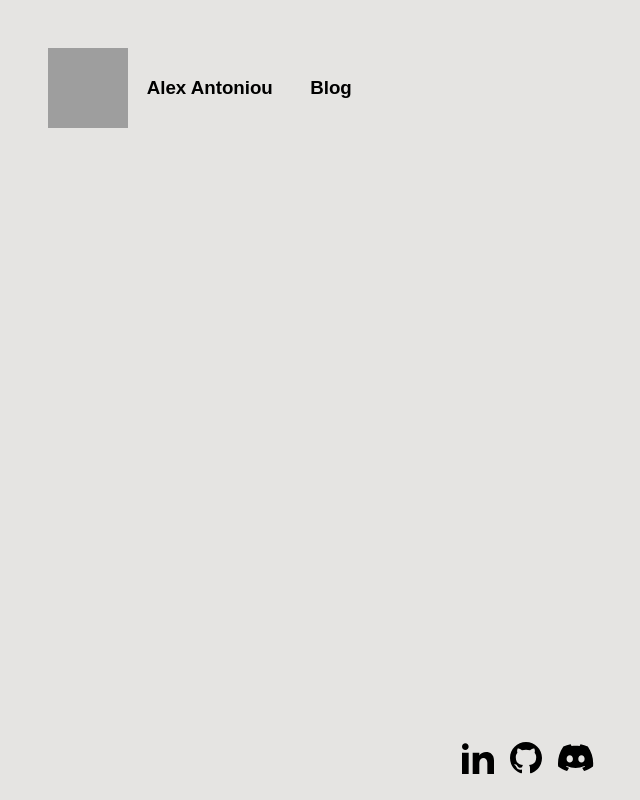
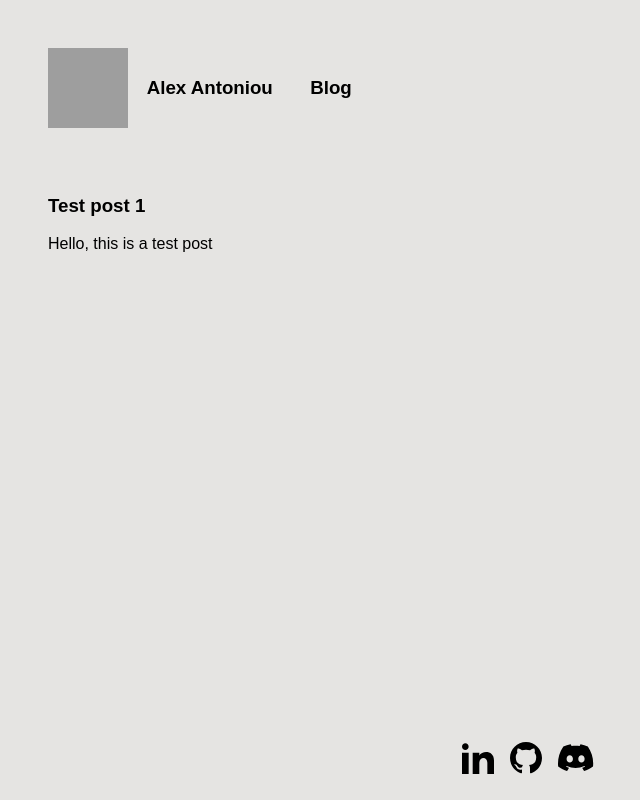
Before and after one commit to antoniouaa/hiremepls, a React (Create React App) app: page /blog/1 in a window 1280 px wide. Before the commit this address had no page. Shown: the whole page, without its empty margins (112-752 px from the left). Built offline with nearby package versions, Linux system fonts and the light colour scheme; grey boxes are pictures that could not be loaded.

Commit message:
individual blog pages up

```diff
--- a/src/App.tsx
+++ b/src/App.tsx
@@ -1,11 +1,11 @@
 import React from "react"
 import { BrowserRouter, Routes, Route } from "react-router-dom";
 
-import Header from "./components/Header";
+import Header from "./components/common/Header";
 import About from "./components/About";
 import Projects from "./components/Projects";
-import Blog from "./components/Blog";
-import Footer from "./components/Footer";
+import { Blog, BlogPage } from "./components/blog";
+import Footer from "./components/common/Footer";
 
 import projects from "./projects.json";
 import posts from "./posts.json";
@@ -18,13 +18,14 @@ function App() {
       <Projects projects={projects} />
     </>
   }
-  console.log(posts)
+
   return (
     <BrowserRouter>
       <div className="App">
         <Header />
 
         <Routes>
+          <Route path="/blog/:id" element={<BlogPage />} />
           <Route path="/blog" element={<Blog posts={posts} />} />
           <Route path="/" element={<Landing />} />
         </Routes>
--- a/src/components/Card.tsx
+++ b/src/components/Card.tsx
@@ -1,13 +1,23 @@
-import styled from "styled-components";
+import styled, { css } from "styled-components";
+import { Link } from "react-router-dom";
 
 import { CardNode } from "./CardGrid"
 import { ProjectNode } from "./Projects";
-import { BlogNode } from "./Blog";
+import { BlogNode } from "./blog/Blog";
 
 const colors: Record<string, string> = {
     Python: "#0000FF",
     JavaScript: "#FF8D10",
 };
+
+const sharedLinkStyle = css`
+    text-decoration: none;
+    color: black;
+    &:hover {
+        text-decoration: underline;
+        font-weight: bold;
+    }
+`;
 
 export const Container = styled.div`
     width: 100%;
@@ -41,12 +51,11 @@ const Field = styled.div`
 `;
 
 export const RepoLink = styled.a`
-    text-decoration: none;
-    color: black;
-    &:hover {
-        text-decoration: underline;
-        font-weight: bold;
-    }
+    ${sharedLinkStyle}
+`;
+
+const InternalLink = styled(Link)`
+    ${sharedLinkStyle}
 `;
 
 const WideField = styled(Container)`
@@ -114,7 +123,7 @@ const ProjectCard = ({ node, index, openTab, setOpenTab }: ICardParams) => {
 
 const BlogCard = ({ node, index, openTab, setOpenTab }: ICardParams) => {
     const blog = node as BlogNode;
-    const { title, body, synopsis } = blog.node;
+    const { title, synopsis, createdAt, updatedAt } = blog.node;
 
     const isOpen = openTab === index;
 
@@ -126,6 +135,8 @@ const BlogCard = ({ node, index, openTab, setOpenTab }: ICardParams) => {
             day: "numeric",
         });
 
+    const url = `/blog/${index + 1}`;
+
     return (
         <CardTab
             onMouseEnter={() => setOpenTab(index)}
@@ -134,7 +145,7 @@ const BlogCard = ({ node, index, openTab, setOpenTab }: ICardParams) => {
             <Title>
                 {isOpen ? (
                     <span>
-                        &gt; <RepoLink href={"#"}>{title}</RepoLink>
+                        &gt; <InternalLink to={url}>{title}</InternalLink>
                     </span>
                 ) : (
                     title
@@ -142,13 +153,12 @@ const BlogCard = ({ node, index, openTab, setOpenTab }: ICardParams) => {
             </Title>
             {isOpen && (
                 <Details>
-                    <Field>{body}</Field>
+                    <Field>{synopsis}</Field>
                     <WideField>
-                        <span></span>
-                        {/* <span>Created {dateToString(createdAt)}</span> */}
+                        <span>Created {dateToString(createdAt)}</span>
                     </WideField>
                     <WideField>
-                        {/* <div>Last updated {dateToString(pushedAt)}</div> */}
+                        <div>Last updated {dateToString(updatedAt)}</div>
                     </WideField>
                 </Details>
             )}
--- a/src/components/CardGrid.tsx
+++ b/src/components/CardGrid.tsx
@@ -1,7 +1,7 @@
 import { useState, useEffect } from "react";
 
 import { ProjectNode } from "./Projects"
-import { BlogNode } from "./Blog";
+import { BlogNode } from "./blog/Blog";
 import Card, { Container, ICardParams } from "./Card";
 
 export type CardNode = ProjectNode | BlogNode
--- a/src/components/Projects.tsx
+++ b/src/components/Projects.tsx
@@ -1,5 +1,5 @@
 import CardGrid from "./CardGrid";
-import { Container } from "./styled";
+import { Container } from "./common/styled";
 
 type ProjectDetails = {
     name: string
--- a/src/components/Blog.tsx
+++ b/src/components/blog/Blog.tsx
@@ -1,5 +1,5 @@
-import CardGrid from "./CardGrid";
-import { Container } from "./styled";
+import CardGrid from "../CardGrid";
+import { Container } from "../common/styled";
 
 interface IBlogParams {
     posts: BlogNode[]
@@ -9,6 +9,8 @@ type BlogDetails = {
     title: string,
     synopsis: string,
     body: string,
+    createdAt: string,
+    updatedAt: string
 }
 
 export type BlogNode = {
--- /dev/null
+++ b/src/components/blog/BlogPage.tsx
@@ -0,0 +1,13 @@
+import { useParams } from "react-router-dom";
+
+import posts from "../../posts.json";
+
+
+export const BlogPage = () => {
+    const id = parseInt(String(useParams().id));
+    const post = posts[id - 1].node;
+
+    const { title, body } = post;
+
+    return <div><h3>{title}</h3><p>{body}</p></div>
+}
--- /dev/null
+++ b/src/components/blog/index.tsx
@@ -0,0 +1,4 @@
+import Blog from "./Blog";
+import { BlogPage } from "./BlogPage";
+
+export { Blog, BlogPage };
--- a/src/components/Footer.tsx
+++ b/src/components/common/Footer.tsx
@@ -1,8 +1,8 @@
 import styled from "styled-components";
 
-import { ReactComponent as Discord } from "../assets/discord.svg";
-import { ReactComponent as GitHub } from "../assets/github.svg";
-import { ReactComponent as LinkedIn } from "../assets/linkedin.svg";
+import { ReactComponent as Discord } from "../../assets/discord.svg";
+import { ReactComponent as GitHub } from "../../assets/github.svg";
+import { ReactComponent as LinkedIn } from "../../assets/linkedin.svg";
 import { Headings } from "./styled";
 
 const BottomBar = styled.div`
--- a/src/components/Header.tsx
+++ b/src/components/common/Header.tsx
@@ -1,6 +1,7 @@
 import styled from "styled-components";
+import { Link } from "react-router-dom";
 
-import headshot from "../assets/headshot.png";
+import headshot from "../../assets/headshot.png";
 import { Headings } from "./styled";
 
 const headings = ["Alex Antoniou", "Blog"];
@@ -28,7 +29,7 @@ const Header = () => {
         <TopBar>
             <Headings>
                 <Headshot src={headshot} alt="" />
-                {headings.map((e, i) => <Head key={i}><a href={links[i]}>{e}</a></Head>)}
+                {headings.map((e, i) => <Head key={i}><Link to={links[i]}>{e}</Link></Head>)}
             </Headings>
         </TopBar>
     );
--- a/src/posts.json
+++ b/src/posts.json
@@ -2,14 +2,18 @@
         "node": {
             "title": "Test post 1",
             "synopsis": "Test synopsis",
-            "body": "Hello, this is a test post"
+            "body": "Hello, this is a test post",
+            "createdAt": "2022-06-05",
+            "updatedAt": "2022-06-05"
         }
     },
     {
         "node": {
             "title": "Test 2",
             "synopsis": "synompsis 2",
-            "body": "hello, body"
+            "body": "hello, body",
+            "createdAt": "2022-06-05",
+            "updatedAt": "2022-06-05"
         }
     }
 ]
```
Also changed, not shown: src/components/common/styled.tsx (renamed from src/components/styled.tsx).
